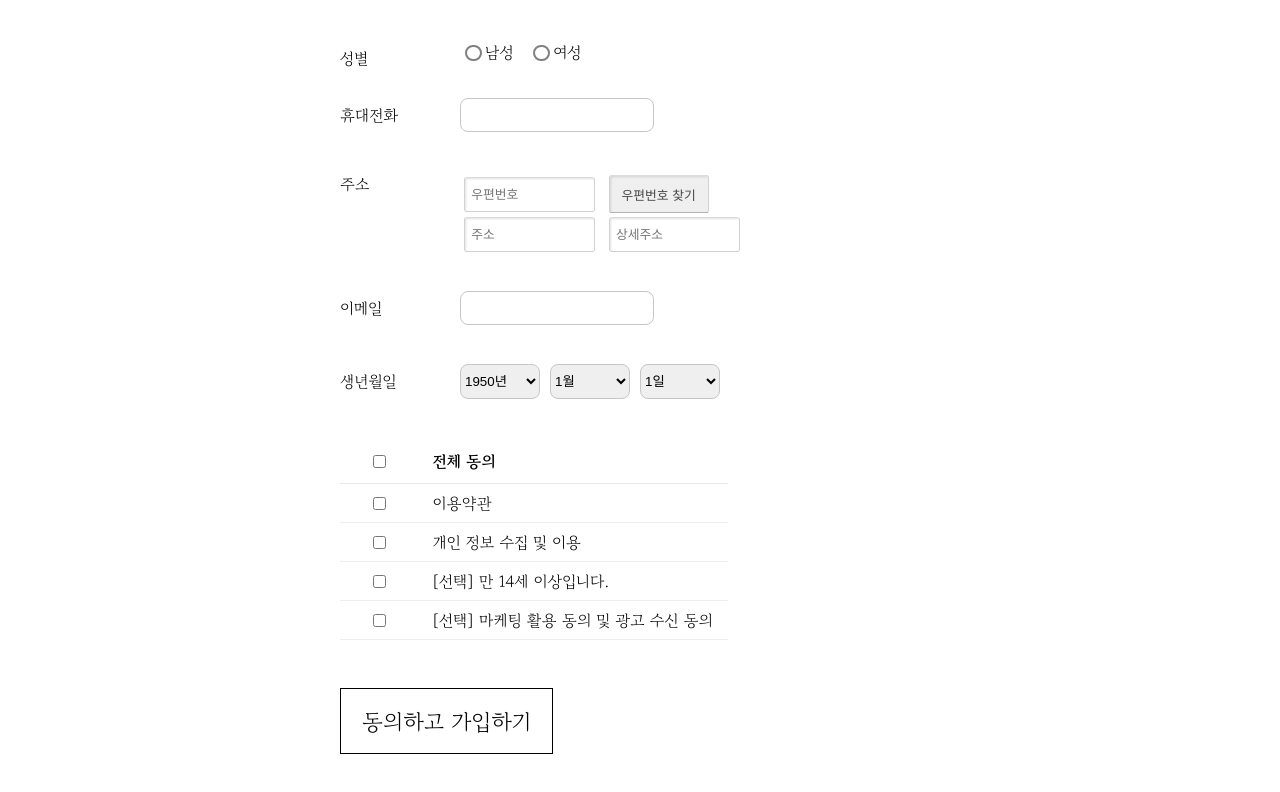
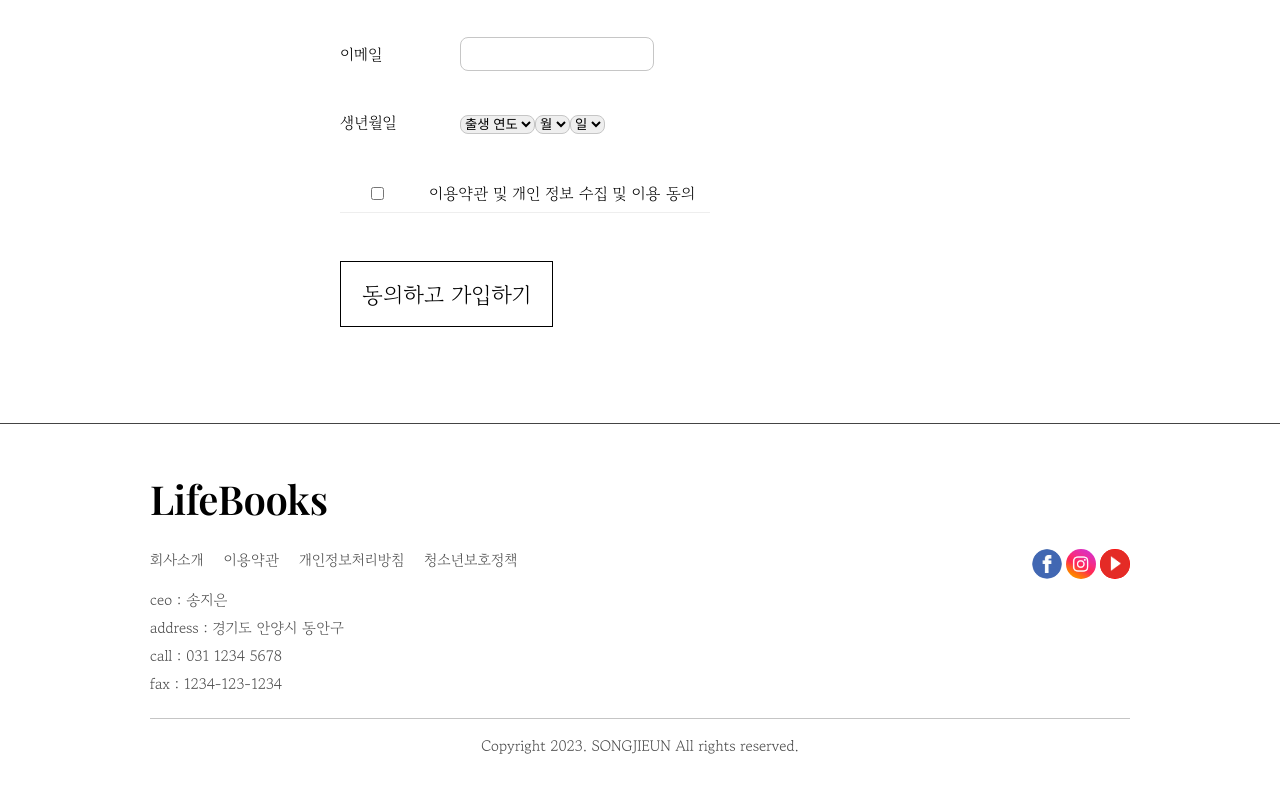
Before and after one commit to jijisss/bookStore, a React (Create React App) app: page /join-detail in a window 1280 px wide. Shown: the part 1124-1916 px from the top of the page. Built offline with nearby package versions, Linux system fonts and the light colour scheme.

Commit message:
Edit File

```diff
--- a/package.json
+++ b/package.json
@@ -26,7 +26,6 @@
     "styled-components": "^5.3.6",
     "swiper": "^9.0.5",
     "types": "^0.1.1",
-    "typescript": "^5.0.4",
     "web-vitals": "^2.1.4"
   },
   "scripts": {
--- a/src/Components/CheckBox.js
+++ b/src/Components/CheckBox.js
@@ -3,13 +3,11 @@ import styled from "styled-components";
 
 export default function Checkbox() {
   const data = [
-    { id: 0, title: "이용약관", name: "use" },
-    { id: 1, title: "개인 정보 수집 및 이용", name: "infoUse" },
-    { id: 2, title: "[선택] 만 14세 이상입니다.", name: "age" },
     {
-      id: 3,
-      title: "[선택] 마케팅 활용 동의 및 광고 수신 동의",
-      name: "marketing",
+      id: 0,
+      title: "이용약관 및 개인 정보 수집 및 이용 동의",
+      name: "use",
+      onclick: ccc,
     },
   ];
 
@@ -40,9 +38,13 @@ export default function Checkbox() {
     }
   };
 
+  function ccc() {
+    console.log("느낌이 오자나~");
+  }
+
   return (
     <StyledTable>
-      <thead>
+      {/* <thead>
         <tr>
           <th>
             <input
@@ -55,7 +57,7 @@ export default function Checkbox() {
           </th>
           <th className="second-row">전체 동의</th>
         </tr>
-      </thead>
+      </thead> */}
       <tbody>
         {data?.map((data, key) => (
           <tr key={key}>
@@ -64,6 +66,7 @@ export default function Checkbox() {
                 type="checkbox"
                 name={`select-${data.id}`}
                 onChange={(e) => handleSingleCheck(e.target.checked, data.id)}
+                onClick={data.onclick}
                 // 체크된 아이템 배열에 해당 아이템이 있을 경우 선택 활성화, 아닐 시 해제
                 checked={checkItems.includes(data.id) ? true : false}
               />
--- a/src/Components/JoinDetailPage.css
+++ b/src/Components/JoinDetailPage.css
@@ -150,6 +150,7 @@ fieldset {
 }
 .user-address-input {
   height: 20px;
+  width: 270px;
   margin: 0.3em 10px 0 0.3em;
   font-size: 1em;
   padding: 0.5em;
@@ -161,6 +162,9 @@ fieldset {
   line-height: 1.25em;
   outline: 0;
   font-size: 0.8rem;
+}
+.user-address-input:first-child {
+  width: 60px;
 }
 .ads-btn {
   width: 100px;
--- a/src/index.js
+++ b/src/index.js
@@ -6,11 +6,7 @@ import { useEffect } from "react";
 import { useLocation } from "react-router-dom";
 
 const root = ReactDOM.createRoot(document.getElementById("root"));
-root.render(
-  <React.StrictMode>
-    <Main />
-  </React.StrictMode>
-);
+root.render(<Main />);
 
 export default function ScrollToTop() {
   const { pathname } = useLocation();
--- a/src/pages/JoinDetailPage.js
+++ b/src/pages/JoinDetailPage.js
@@ -1,10 +1,11 @@
-import React, { useState } from "react";
+import React, { useEffect, useState } from "react";
 import Modal from "react-modal";
 import "../components/JoinDetailPage.css";
 import Address from "../components/Address.js";
 import profileSettingImage from "../images/btn_profile_setting@2x.png";
 import Checkbox from "../components/CheckBox";
 import Register from "../components/Register";
+import { data } from "jquery";
 
 function JoinDetailPage({}) {
   // 초기값 세팅 - 아이디, 닉네임, 비밀번호, 비밀번호확인, 이메일, 전화번호, 생년월일
@@ -154,11 +155,116 @@ function JoinDetailPage({}) {
     setAddressData(text);
   };
 
+  useEffect(() => {
+    const birthYearEl = document.querySelector("#birth-year");
+    // option 목록 생성 여부 확인
+    let isYearOptionExisted = false;
+    birthYearEl.addEventListener("focus", function () {
+      // year 목록 생성되지 않았을 때 (최초 클릭 시)
+      if (!isYearOptionExisted) {
+        isYearOptionExisted = true;
+        let year = new Date().getFullYear();
+        for (var i = 1940; i <= year; i++) {
+          // option element 생성
+          const yearOption = document.createElement("option");
+          yearOption.setAttribute("value", i);
+          yearOption.innerText = i;
+          // birthYearEl의 자식 요소로 추가
+          this.appendChild(yearOption);
+        }
+      }
+    });
+
+    const birthMonthEl = document.querySelector("#birth-month");
+    // option 목록 생성 여부 확인
+    let isMonthOptionExisted = false;
+    birthMonthEl.addEventListener("focus", function () {
+      // year 목록 생성되지 않았을 때 (최초 클릭 시)
+      if (!isMonthOptionExisted) {
+        isMonthOptionExisted = true;
+        for (var i = 1; i <= 12; i++) {
+          let result = "";
+          if (i < 10) {
+            result = "0" + i;
+          } else {
+            result = i;
+          }
+          // option element 생성
+          const monthOption = document.createElement("option");
+          monthOption.setAttribute("value", result);
+          monthOption.innerText = result;
+          // birthYearEl의 자식 요소로 추가
+          this.appendChild(monthOption);
+        }
+      }
+    });
+
+    const birthDayEl = document.querySelector("#birth-day");
+    // option 목록 생성 여부 확인
+    let isDayOptionExisted = false;
+    birthDayEl.addEventListener("focus", function () {
+      // year 목록 생성되지 않았을 때 (최초 클릭 시)
+      if (!isDayOptionExisted) {
+        isDayOptionExisted = true;
+        for (var i = 1; i <= 31; i++) {
+          let result = "";
+          if (i < 10) {
+            result = "0" + i;
+          } else {
+            result = i;
+          }
+          // option element 생성
+          const dayOption = document.createElement("option");
+          dayOption.setAttribute("value", result);
+          dayOption.innerText = result;
+          // birthYearEl의 자식 요소로 추가
+          this.appendChild(dayOption);
+        }
+      }
+    });
+  }, []);
+
+  function handleSubmit(e) {
+    console.log(e);
+    // 데이터 등록하기
+    let data = {};
+    data.memberId = id;
+    data.memberName = name;
+    data.nickName = nickName;
+    data.email = email;
+    data.contact = phone;
+    data.password = password;
+    let radioGender = document.getElementsByName("gender");
+    radioGender.forEach((node) => {
+      if (node.checked) data.eGender = node.value;
+    });
+    data.address = document.getElementById("newAddress").value;
+    data.addressDetail = document.getElementById("detailAddress").value;
+    data.postcode = document.getElementById("postcode").value;
+    data.birth = Number(
+      document.getElementById("birth-year").value +
+        document.getElementById("birth-month").value +
+        document.getElementById("birth-day").value
+    );
+    data.eLoginPlatform = "NONE";
+    data.homeAddressYn = "Y";
+    console.log(data);
+
+    // fetch 보내기
+    fetch("http://localhost:8080/member/memberRegister", {
+      method: "POST",
+      headers: {
+        "Content-Type": "application/json",
+      },
+      mode: "cors",
+      body: JSON.stringify(data),
+    }).then((response) => console.log(response));
+  }
+
   return (
     <div id="JoinDetail">
       <div className="JoinDetailWrap">
         <h1 className="join">회원가입</h1>
-        <Register />
         <form id="user-info-form" action="submit">
           <ul className="enter-info-list">
             <li className="enter-info-item" id="profile-info-item">
@@ -272,7 +378,7 @@ function JoinDetailPage({}) {
                     type="radio"
                     name="gender"
                     className="genderBtn"
-                    value="WOMAN"
+                    value="MAN"
                   />
                   <span>남성</span>
                 </label>
@@ -281,7 +387,7 @@ function JoinDetailPage({}) {
                     type="radio"
                     name="gender"
                     className="genderBtn"
-                    value="MAN"
+                    value="WOMAN"
                   />
                   <span>여성</span>
                 </label>
@@ -308,8 +414,8 @@ function JoinDetailPage({}) {
               <li className="address-input">
                 <input
                   type="text"
-                  id="sample4_postcode"
-                  name="zipCode"
+                  id="postcode"
+                  name="postcode"
                   className="user-address-input info-form-input"
                   defaultValue={addressData.zipCode}
                   placeholder="우편번호"
@@ -326,7 +432,7 @@ function JoinDetailPage({}) {
                 <br></br>
                 <input
                   type="text"
-                  id="sample4_roadAddress"
+                  id="newAddress"
                   name="newAddress"
                   className="user-address-input info-form-input"
                   defaultValue={addressData.newAddress}
@@ -340,7 +446,7 @@ function JoinDetailPage({}) {
                 ></span>
                 <input
                   type="text"
-                  id="sample4_detailAddress"
+                  id="detailAddress"
                   name="detailAddress"
                   className="user-address-input info-form-input"
                   placeholder="상세주소"
@@ -381,115 +487,20 @@ function JoinDetailPage({}) {
               <div className="input-box">
                 <p className="input-name">생년월일</p>
                 <div className="year-select-box">
-                  <select className="year-check birth-check-sel" name="year">
-                    <option>1950년</option>
-                    <option>1951년</option>
-                    <option>1952년</option>
-                    <option>1953년</option>
-                    <option>1954년</option>
-                    <option>1955년</option>
-                    <option>1956년</option>
-                    <option>1957년</option>
-                    <option>1958년</option>
-                    <option>1959년</option>
-                    <option>1960년</option>
-                    <option>1961년</option>
-                    <option>1962년</option>
-                    <option>1963년</option>
-                    <option>1964년</option>
-                    <option>1965년</option>
-                    <option>1966년</option>
-                    <option>1967년</option>
-                    <option>1968년</option>
-                    <option>1969년</option>
-                    <option>1970년</option>
-                    <option>1971년</option>
-                    <option>1972년</option>
-                    <option>1973년</option>
-                    <option>1974년</option>
-                    <option>1975년</option>
-                    <option>1976년</option>
-                    <option>1977년</option>
-                    <option>1978년</option>
-                    <option>1979년</option>
-                    <option>1980년</option>
-                    <option>1981년</option>
-                    <option>1982년</option>
-                    <option>1983년</option>
-                    <option>1984년</option>
-                    <option>1985년</option>
-                    <option>1986년</option>
-                    <option>1987년</option>
-                    <option>1988년</option>
-                    <option>1989년</option>
-                    <option>1990년</option>
-                    <option>1991년</option>
-                    <option>1992년</option>
-                    <option>1993년</option>
-                    <option>1994년</option>
-                    <option>1995년</option>
-                    <option>1996년</option>
-                    <option>1997년</option>
-                    <option>1998년</option>
-                    <option>1999년</option>
-                    <option>2000년</option>
-                    <option>2001년</option>
-                    <option>2002년</option>
-                    <option>2003년</option>
-                    <option>2004년</option>
-                    <option>2005년</option>
-                    <option>2006년</option>
-                    <option>2007년</option>
-                    <option>2008년</option>
-                    <option>2009년</option>
-                    <option>2010년</option>
+                  <select className="box" id="birth-year" defaultValue={0}>
+                    <option disabled value={0}>
+                      출생 연도
+                    </option>
                   </select>
-                  <select className="month-check birth-check-sel" name="month">
-                    <option>1월</option>
-                    <option>2월</option>
-                    <option>3월</option>
-                    <option>4월</option>
-                    <option>5월</option>
-                    <option>6월</option>
-                    <option>7월</option>
-                    <option>8월</option>
-                    <option>9월</option>
-                    <option>10월</option>
-                    <option>11월</option>
-                    <option>12월</option>
+                  <select className="box" id="birth-month" defaultValue={0}>
+                    <option disabled value={0}>
+                      월
+                    </option>
                   </select>
-                  <select className="day-check birth-check-sel" name="day">
-                    <option>1일</option>
-                    <option>2일</option>
-                    <option>3일</option>
-                    <option>4일</option>
-                    <option>5일</option>
-                    <option>6일</option>
-                    <option>7일</option>
-                    <option>8일</option>
-                    <option>9일</option>
-                    <option>10일</option>
-                    <option>11일</option>
-                    <option>12일</option>
-                    <option>13일</option>
-                    <option>14일</option>
-                    <option>15일</option>
-                    <option>16일</option>
-                    <option>17일</option>
-                    <option>18일</option>
-                    <option>19일</option>
-                    <option>20일</option>
-                    <option>21일</option>
-                    <option>22일</option>
-                    <option>23일</option>
-                    <option>24일</option>
-                    <option>25일</option>
-                    <option>26일</option>
-                    <option>27일</option>
-                    <option>28일</option>
-                    <option>29일</option>
-                    <option>30일</option>
-                    <option>31일</option>
+                  <select className="box" id="birth-day" defaultValue={0}>
+                    <option disabled value={0}>
+                      일
+                    </option>
                   </select>
                 </div>
               </div>
@@ -502,6 +513,7 @@ function JoinDetailPage({}) {
             type="submit"
             id="memberJoinBtn"
             style={{ fontFamily: "Gowun Batang" }}
+            onClick={handleSubmit}
           >
             <span className="memberJoinBtn-txt">동의하고 가입하기</span>
           </button>
```
Also changed, not shown: 1 other file (tests, documents, lock files or other folders).
